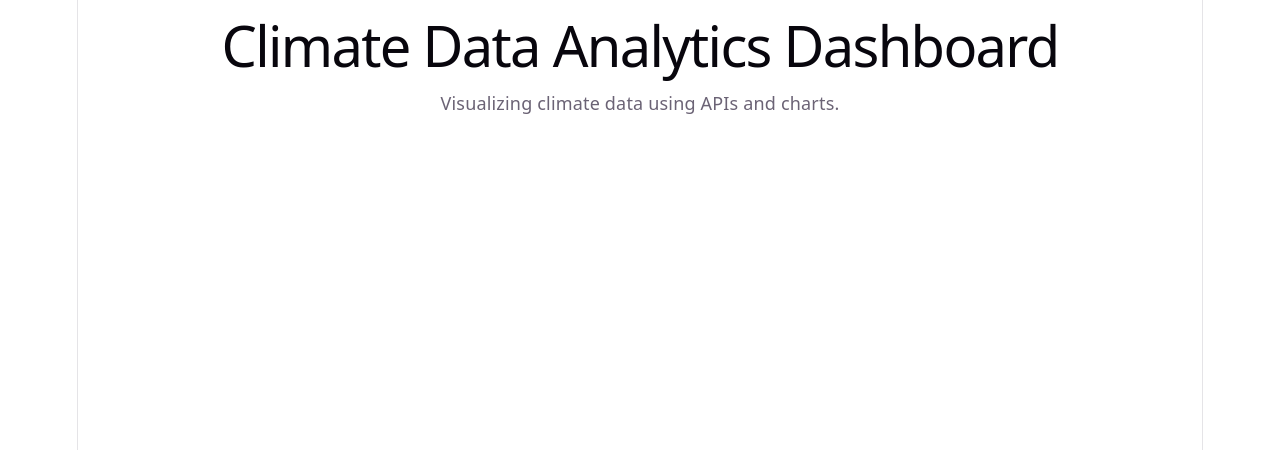
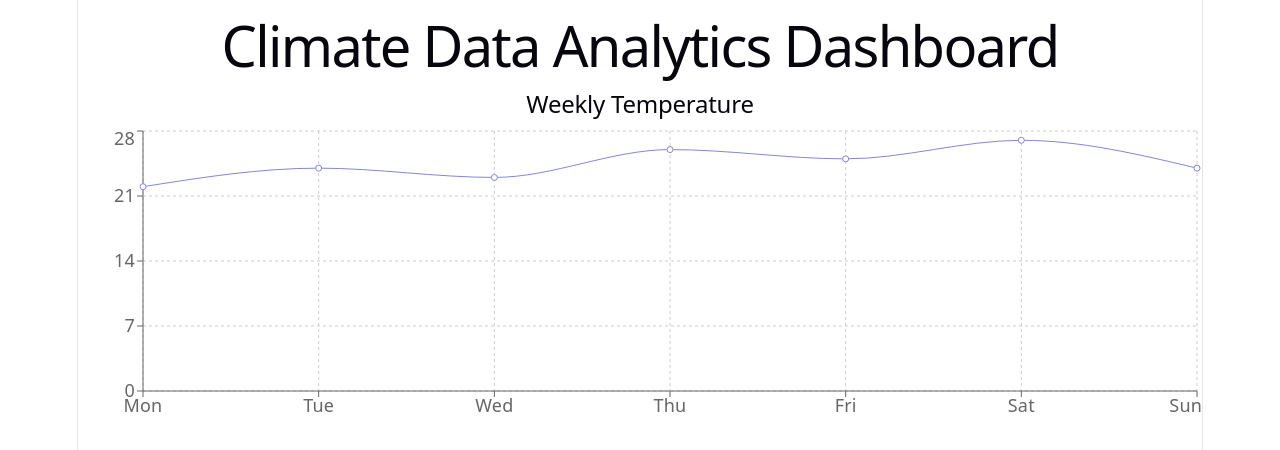
Before and after one commit to yailinpvdev/climate-data-analytics-dashboard, a React (Vite) app: page / in a window 1280 px wide. Shown: the top 450 px of the page. Built offline with nearby package versions, Linux system fonts and the light colour scheme.

Commit message:
Add temperature chart with Recharts

```diff
--- a/src/App.jsx
+++ b/src/App.jsx
@@ -1,10 +1,12 @@
+import ClimateChart from "./components/ClimateChart";
+
 function App() {
   return (
     <div>
       <h1>Climate Data Analytics Dashboard</h1>
-      <p>Visualizing climate data using APIs and charts.</p>
+      <ClimateChart />
     </div>
-  )
+  );
 }
 
-export default App
+export default App;
--- /dev/null
+++ b/src/components/ClimateChart.jsx
@@ -0,0 +1,38 @@
+import {
+  LineChart,
+  Line,
+  XAxis,
+  YAxis,
+  Tooltip,
+  CartesianGrid,
+  ResponsiveContainer
+} from "recharts";
+
+const data = [
+  { day: "Mon", temperature: 22 },
+  { day: "Tue", temperature: 24 },
+  { day: "Wed", temperature: 23 },
+  { day: "Thu", temperature: 26 },
+  { day: "Fri", temperature: 25 },
+  { day: "Sat", temperature: 27 },
+  { day: "Sun", temperature: 24 }
+];
+
+function ClimateChart() {
+  return (
+    <div style={{ width: "100%", height: 300 }}>
+      <h2>Weekly Temperature</h2>
+      <ResponsiveContainer>
+        <LineChart data={data}>
+          <CartesianGrid strokeDasharray="3 3" />
+          <XAxis dataKey="day" />
+          <YAxis />
+          <Tooltip />
+          <Line type="monotone" dataKey="temperature" stroke="#8884d8" />
+        </LineChart>
+      </ResponsiveContainer>
+    </div>
+  );
+}
+
+export default ClimateChart;
```
